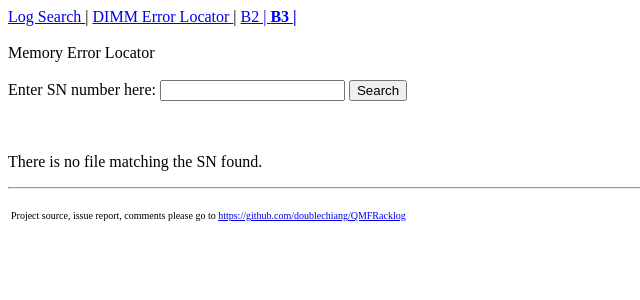
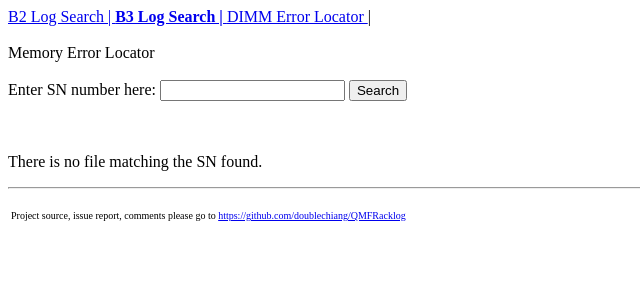
Before and after one commit to doublechiang/log_retriever, a Flask app: page /memloc/ in a window 1280 px wide. Shown: the top 300 px of the page, without its empty margins (0-640 px from the left). Run offline with Flask 2, Linux system fonts and the light colour scheme.

Commit message:
Adjusted how the links are presented

```diff
--- a/navbarStations.py
+++ b/navbarStations.py
@@ -27,10 +27,10 @@ def add_stations():
 			new_link = soup.new_tag('a')
 			new_link['href'] = f"http://{RACKLOG_SITES[station][0]['IP']}/QMFRacklog/query"
 			new_link['id'] = 'station'
-			new_link.string = station + ' |'
+			new_link.string = station + ' Log Search |'
 			if (RACKLOG_SITES[station][1]['HOME']):
 				new_link['style'] = "font-weight:bold"
-			nav_bar_stations.append(new_link)
+			nav_bar_stations.insert(0,new_link)
 
 
 	with open(HTML_FILE, "wb") as f_output:
--- a/settings.yml
+++ b/settings.yml
@@ -2,12 +2,13 @@ SEARCH_SIBLING: True
 SEARCH_LAST_KNOWN_LOCATION : False
 
 RACKLOG_SITES:
+  B3 :
+    - IP : '192.168.203.33'
+    - HOME : True
   B2 :
     - IP : '192.168.66.108'
     - HOME : False
-  B3 :
-    - IP : '192.168.203.33'
-    - HOME : True
+
 
 RACKLOG_STATIONS:
   B2 : 'log@192.168.66.108'
--- a/templates/_navigation.html
+++ b/templates/_navigation.html
@@ -1,16 +1,12 @@
 <nav id="nav_bar">
- <a href="{{ url_for('search') }}">
-  Log Search
+ <a href="http://192.168.66.108/QMFRacklog/query" id="station">
+  B2 Log Search |
  </a>
- |
+ <a href="http://192.168.203.33/QMFRacklog/query" id="station" style="font-weight:bold">
+  B3 Log Search |
+ </a>
  <a href="{{ url_for('memloc') }}">
   DIMM Error Locator
  </a>
  |
- <a href="http://192.168.66.108/QMFRacklog/query" id="station">
-  B2 |
- </a>
- <a href="http://192.168.203.33/QMFRacklog/query" id="station" style="font-weight:bold">
-  B3 |
- </a>
 </nav>
```
